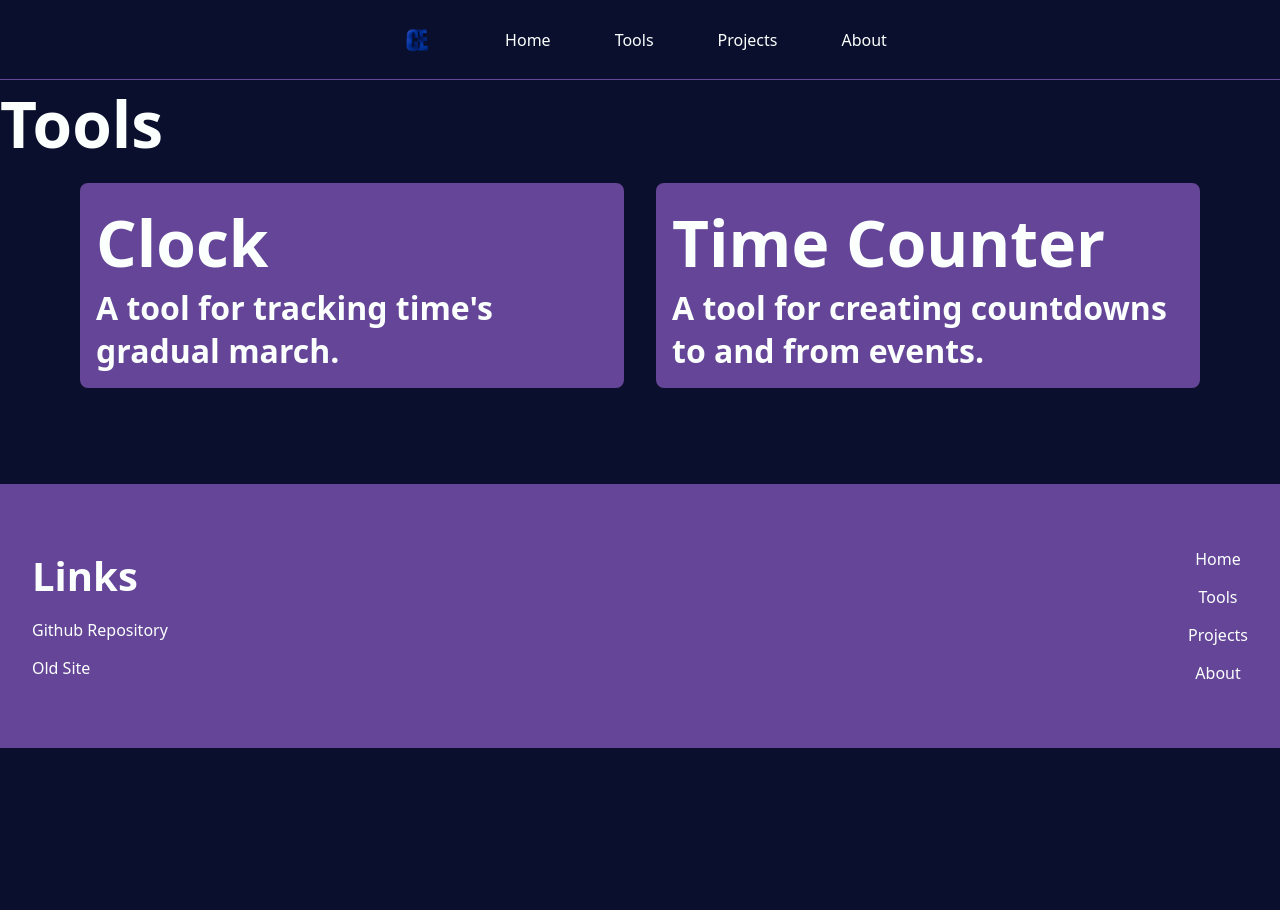
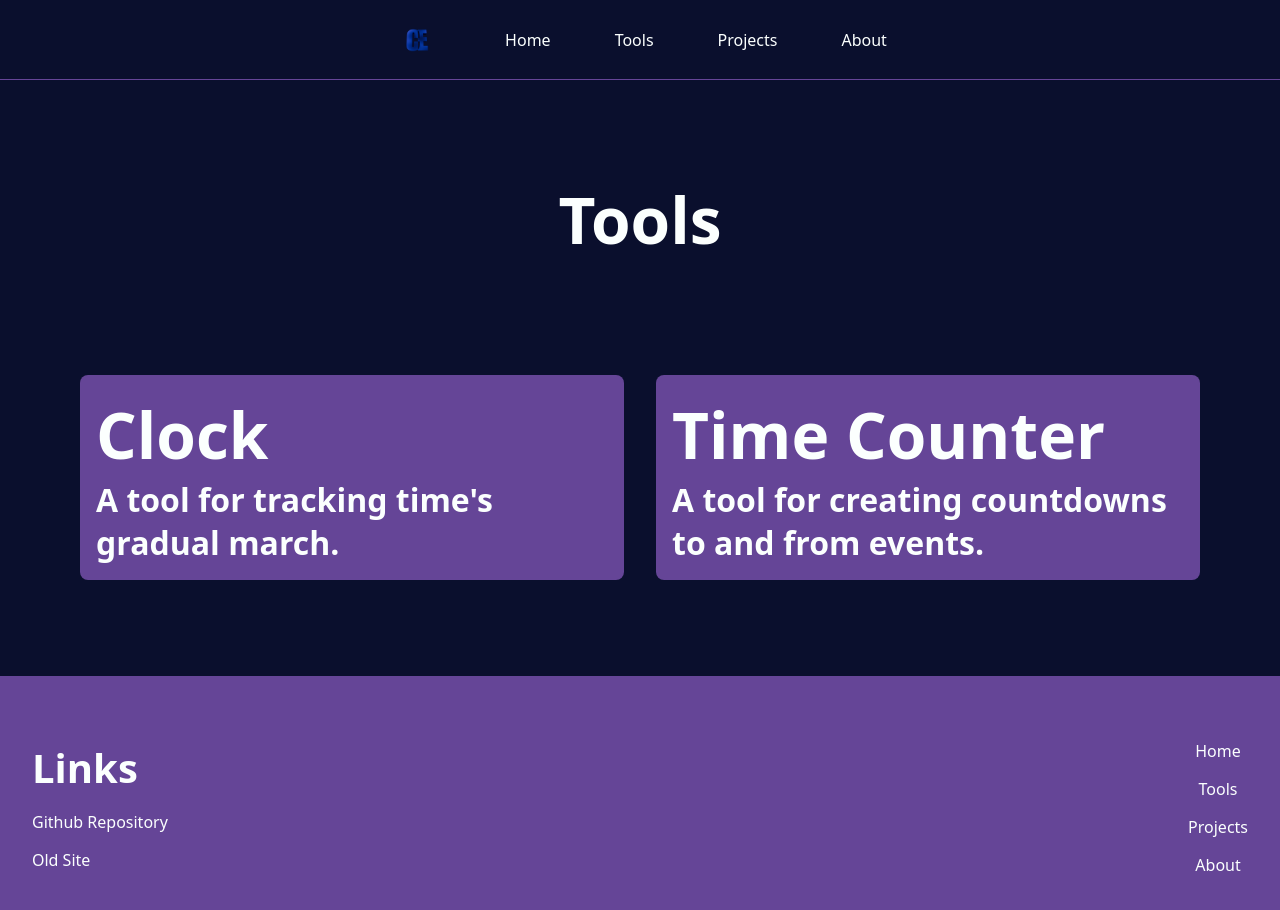
Before and after one commit to coopericksen/website, a React (Vite) app: page /tools in a window 1280 px wide. Shown: the top 910 px of the page. Before the commit the page ends 800 px from the top, so only its background shows below. Built offline with nearby package versions, Linux system fonts and the light colour scheme.

Commit message:
Setup banner component

```diff
--- /dev/null
+++ b/src/components/Banner.tsx
@@ -0,0 +1,23 @@
+import { motion } from 'motion/react';
+
+import '../styles/Banner.css';
+
+type BannerType = {
+    title: string
+}
+
+function Banner(props: BannerType) {
+    return (
+        <motion.section
+            className='banner'
+
+            initial={{ scale: 0, y: -50 }}
+            whileInView={{ scale: 1, y: 0, transition: { delay: 1.2 } }}
+            viewport={{ once: true }}
+        >
+            <h1 className='banner-title'>{props.title}</h1>
+        </motion.section>
+    )
+}
+
+export default Banner;
--- a/src/components/Card.tsx
+++ b/src/components/Card.tsx
@@ -1,13 +1,33 @@
+import { motion } from 'motion/react';
+
 import { type Project } from "../types/types";
 
 import '../styles/Card.css';
 
 function Card(props: Project) {
+
+    const card_motion = {
+        hidden: {
+            scale: 0,
+            y: -50
+        },
+        visible: {
+            scale: 1,
+            y: 0
+        }
+    }
+
     return (
-        <a className="card" href={props.href}>
+        <motion.a
+            className="card"
+            href={props.href}
+
+            variants={card_motion}
+            whileHover={{ scale: 1.1, y: -5 }}
+        >
             <h1>{props.title}</h1>
             <h5>{props.description}</h5>
-        </a>
+        </motion.a>
     )
 }
 
--- a/src/pages/ToolsPage.tsx
+++ b/src/pages/ToolsPage.tsx
@@ -1,4 +1,7 @@
+import { motion } from 'motion/react';
+
 import Nav from '../components/Nav';
+import Banner from '../components/Banner';
 import Card from '../components/Card';
 import Footer from '../components/Footer';
 
@@ -14,15 +17,32 @@ function ToolsPage() {
         )
     });
 
+    const card_container_motion = {
+        hidden: { y: -50 },
+        visible: {
+            y: 0,
+            transition: {
+                staggerChildren: 0.2,
+                delayChildren: 1.4
+            }
+        },
+    };
+
     return (
         <>
             <Nav />
 
-            <h1>Tools</h1>
+            <Banner title="Tools" />
 
-            <section className='card-grid'>
+            <motion.section
+                className='card-grid'
+
+                variants={card_container_motion}
+                initial="hidden"
+                whileInView="visible"
+            >
                 {toolElements}
-            </section>
+            </motion.section>
 
             <Footer />
         </>
--- /dev/null
+++ b/src/styles/Banner.css
@@ -0,0 +1,8 @@
+.banner {
+    padding: 3rem;
+    margin: 3rem;
+}
+
+.banner-title {
+    text-align: center;
+}
--- a/src/styles/Card.css
+++ b/src/styles/Card.css
@@ -7,3 +7,7 @@
 
     text-decoration: none;
 }
+
+.card:hover {
+    border: 2px solid var(--secondary);
+}
```
